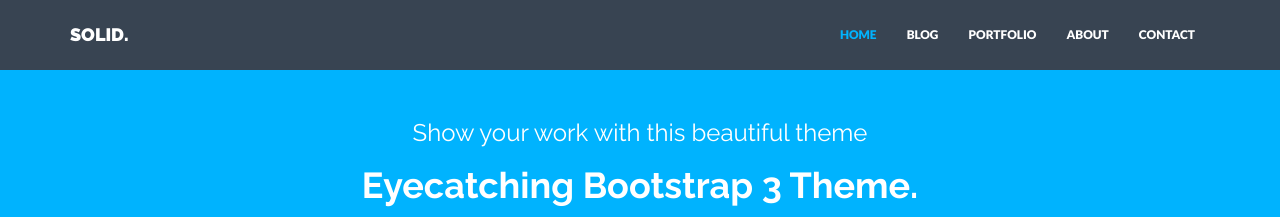
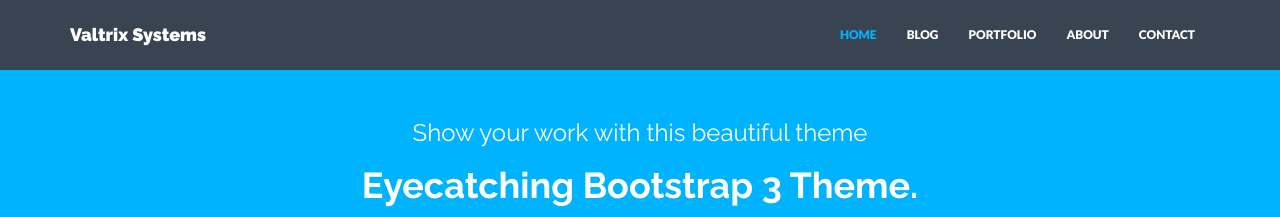
Before and after one commit to valtrix/valtrix.github.io, a Jekyll site: the page built from index.html, in a window 1280 px wide. Shown: the top 217 px of the page. Built offline with Jekyll 4.4.1, drawn with Linux system fonts in a browser that asks for light colours; nearby versions of some CDN libraries.

Commit message:
Editing title

```diff
--- a/_config.yml
+++ b/_config.yml
@@ -1,7 +1,7 @@
 ### GENERAL SETTINGS ###
 
 # Site settings
-title: SOLID.
+title: Valtrix Systems
 description: "Write an awesome description for your new site here. You can edit this line in _config.yml. It will appear in your document head meta (for Google search results) and in your feed.xml site description."
 analytics: UA-68394244-1 #Google analytics code in the format XX-nnnnnnnn-n
 baseurl: "" #important: start with /
```
